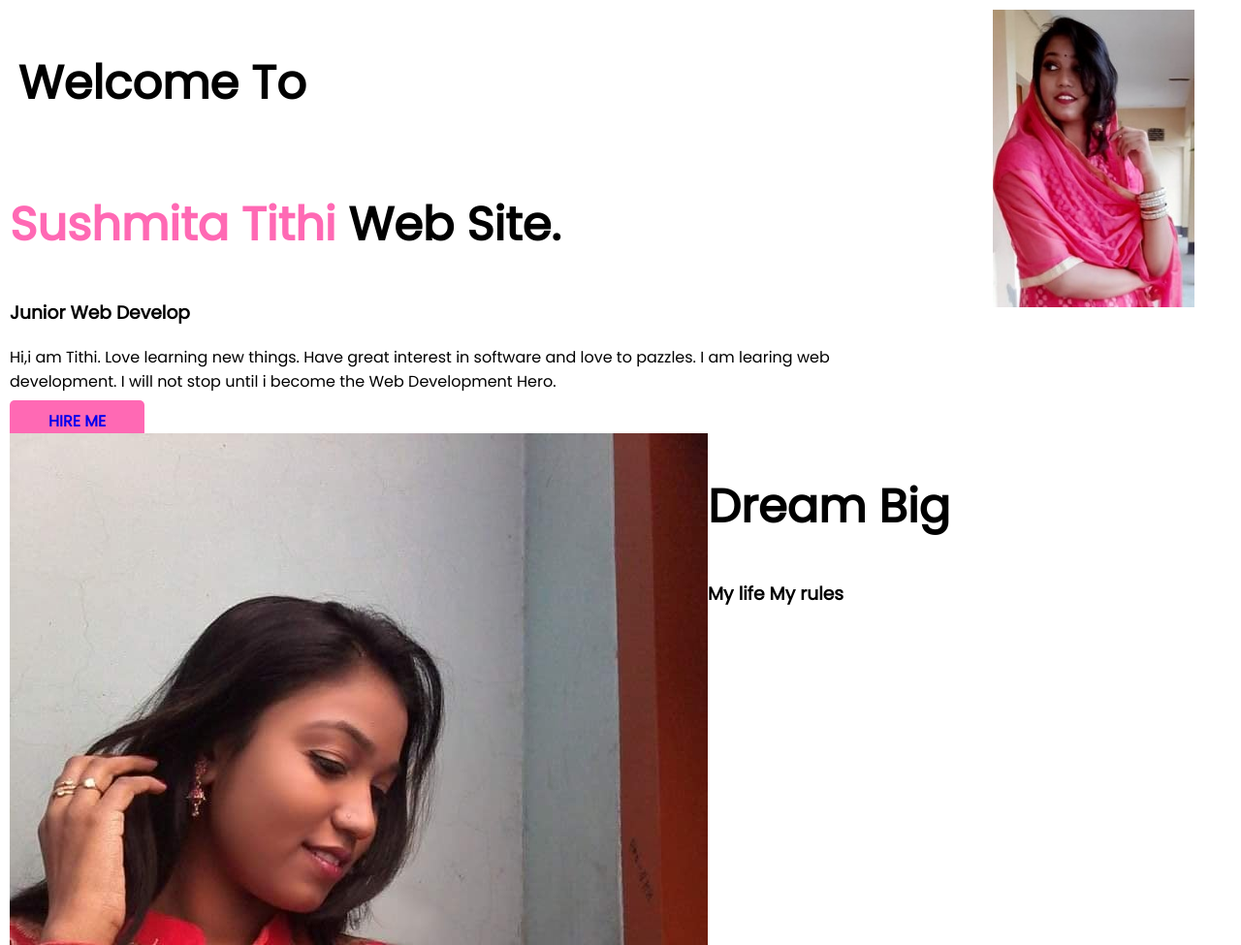
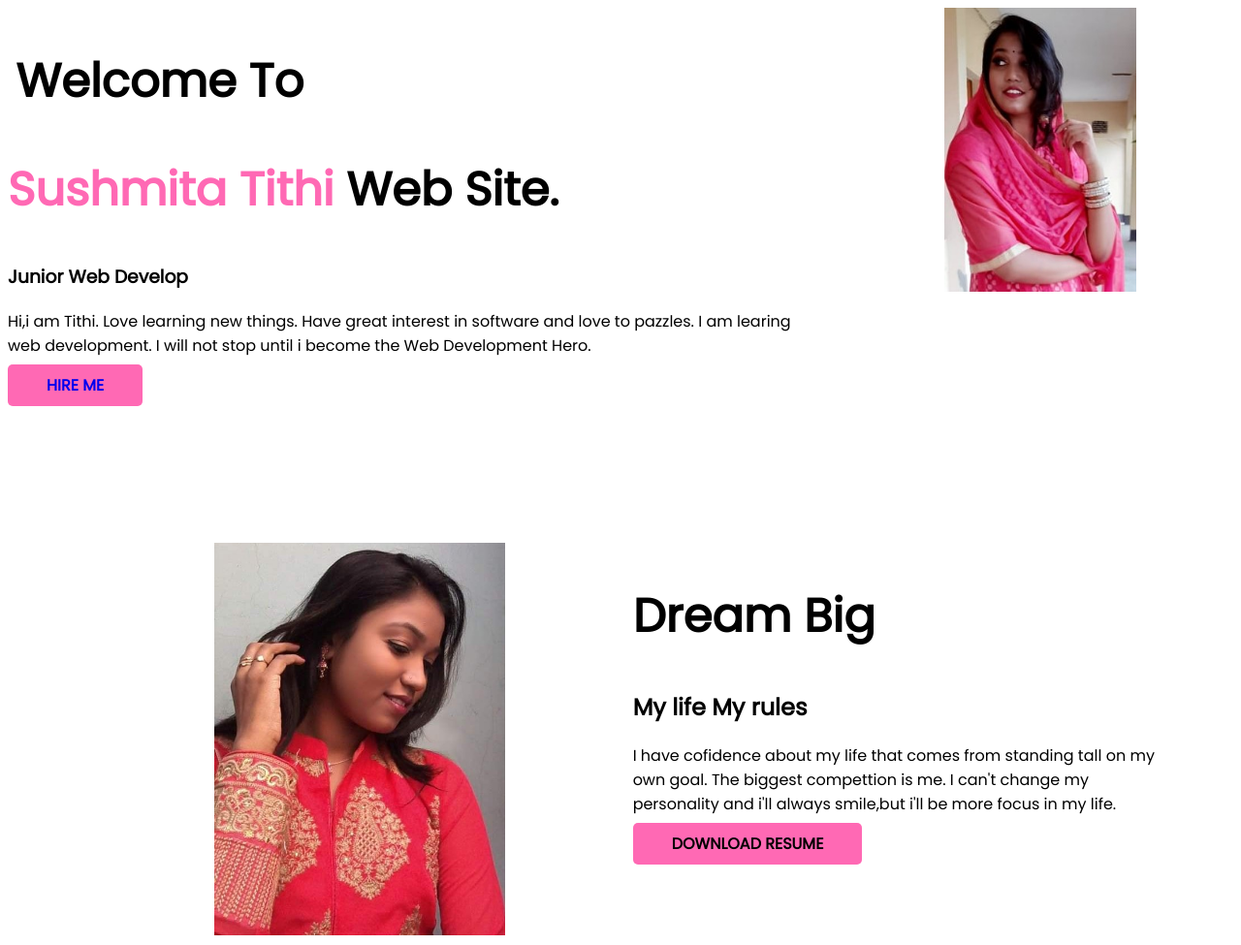
Before and after one commit to Tithi23/developer-portfolio, a plain HTML site: page index.html in a window 1280 px wide. Shown: the top 975 px of the page at 97% size. Drawn offline with Linux system fonts and the light colour scheme.

Commit message:
new added

```diff
--- a/index.html
+++ b/index.html
@@ -28,12 +28,15 @@
         </div>
     </section>
     <section class="dream big">
-        <div>
-            <img src="images/me.8.jpg" alt="">
+        <div class="half-width img">
+            <img src="images/me.2 (2).jpg" alt="">
         </div>
-        <div>
+        <div class="half-width">
             <h1>Dream Big</h1>
-            <h3>My life My rules</h3>
+            <h2>My life My rules</h2>
+            <p>I have cofidence about my life that comes from standing tall on my own goal. The biggest compettion is
+                me. I can't change my personality and i'll always smile,but i'll be more focus in my life.</p>
+            <a class="link-button" target="_blank">DOWNLOAD RESUME</a>
         </div>
     </section>
 </body>
--- a/style.css
+++ b/style.css
@@ -1,6 +1,5 @@
 body{
     font-family: 'Poppins', sans-serif;
-    margin: 10px;
 }
 h1{
     font-size: 48px;
@@ -10,11 +9,12 @@ h1{
 }
 section{
     display: flex;
+    margin-bottom: 150px;
 }
 .half-width{
     width: 50%;
     padding-left: 1%;
-    padding-bottom: 4%;
+    padding-right: 5%;
 }
 .half-width img{
     width: 54%;
```
